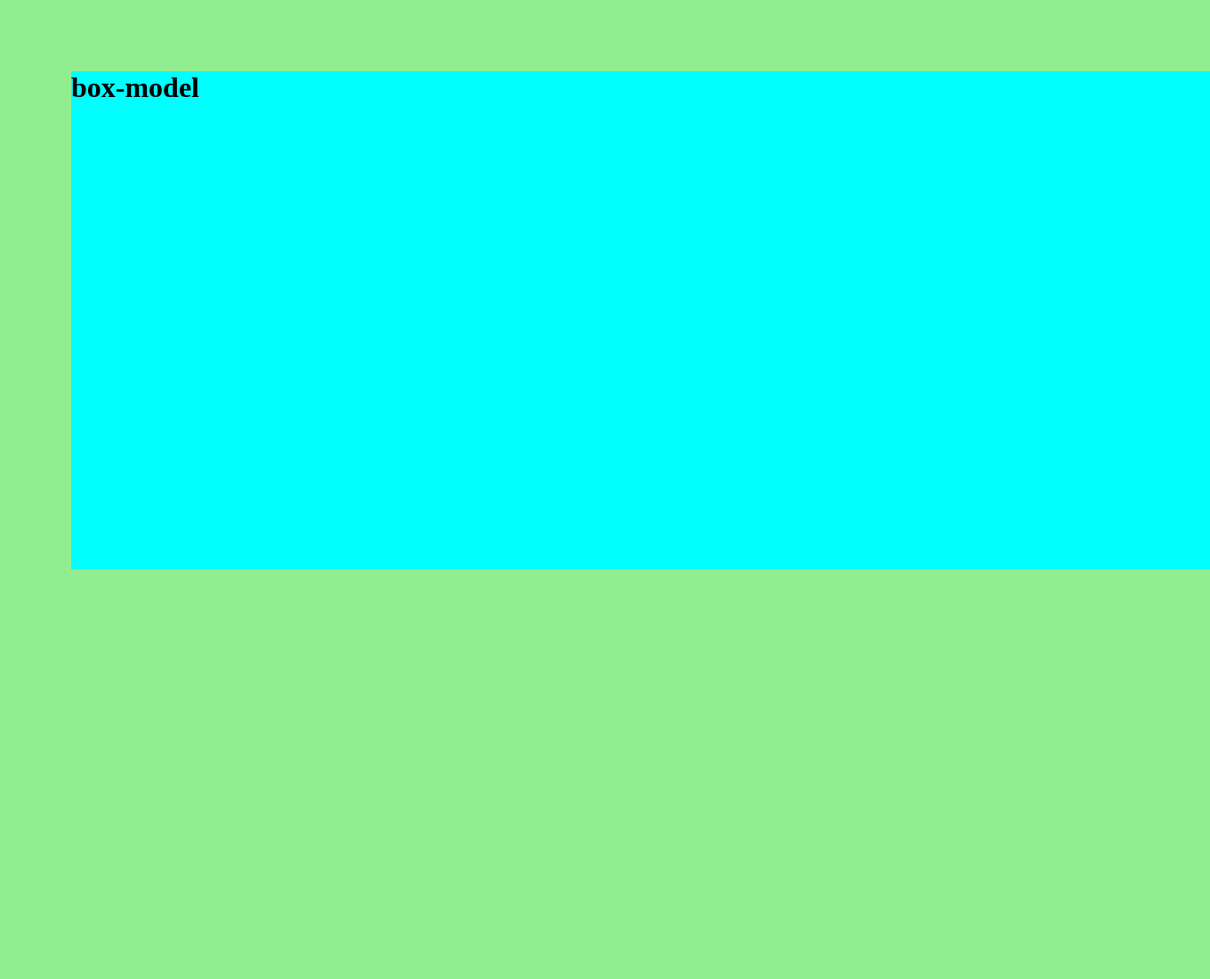
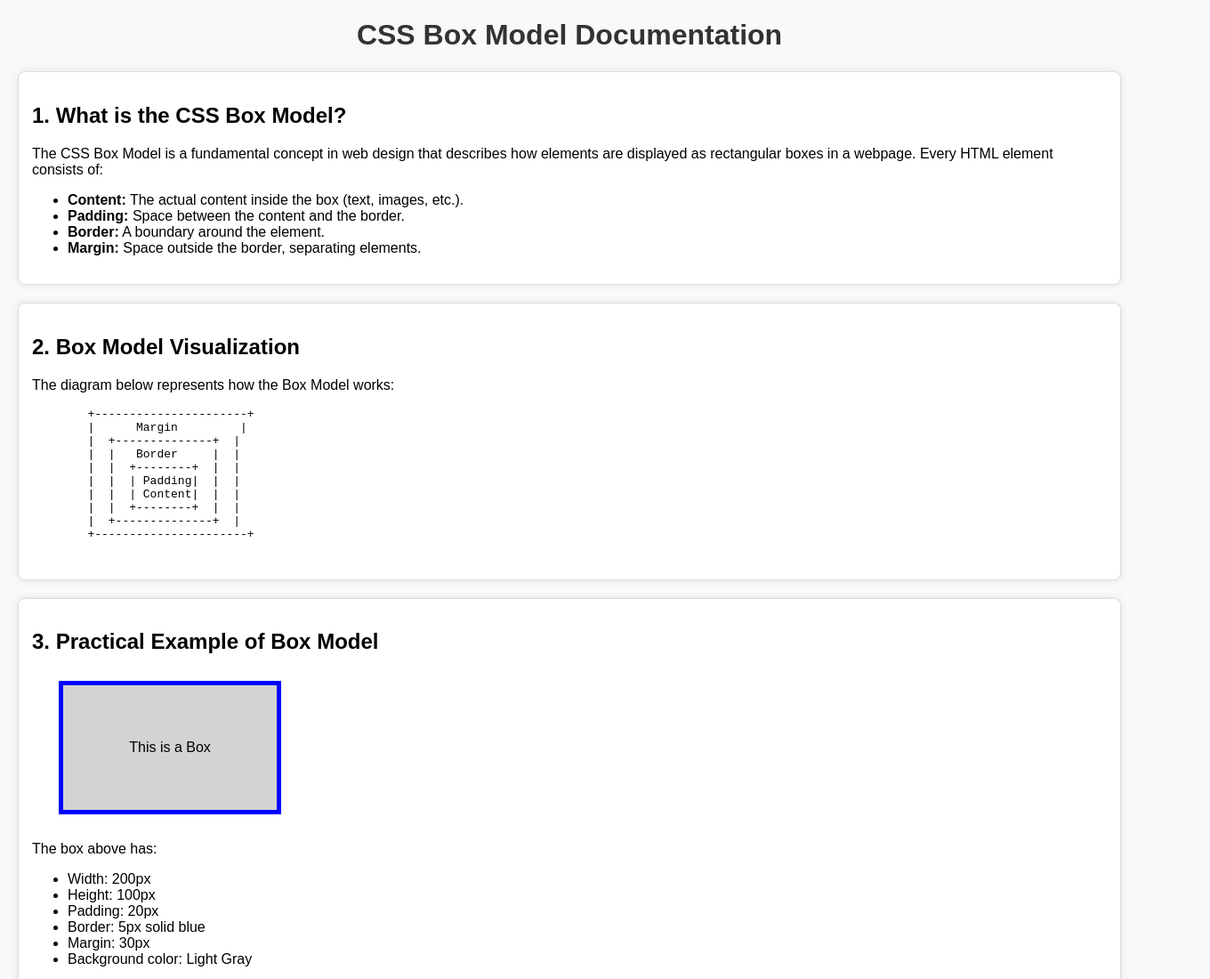
Before and after one commit to azzayshakya/Css_learning, a plain HTML site: page Learn-2.0/box-model/index.html in a window 1280 px wide. Shown: the top 1100 px of the page at 89% size, 1360 px wide, since content can reach past the window. Before the commit the page ends 800 px from the top, so only its background shows below. Drawn offline with Linux system fonts and the light colour scheme.

Commit message:
learn :  learning box-model

```diff
--- a/Learn-2.0/box-model/index.html
+++ b/Learn-2.0/box-model/index.html
@@ -1,21 +1,90 @@
 <!DOCTYPE html>
 <html lang="en">
-
 <head>
     <meta charset="UTF-8">
     <meta name="viewport" content="width=device-width, initial-scale=1.0">
-    <title>Document</title>
+    <title>CSS Box Model Documentation</title>
     <link rel="stylesheet" href="./style.css">
+</head>
+<body>
 
-    <!-- box model is a combination of the content , padding , border , margin  -->
-</head>
+    <h1>CSS Box Model Documentation</h1>
 
-<body>
-    <div class="box-model">
-        <h1>box-model</h1>
+    <!-- Section 1: Introduction -->
+    <section class="section">
+        <h2>1. What is the CSS Box Model?</h2>
+        <p>
+            The CSS Box Model is a fundamental concept in web design that describes how elements
+            are displayed as rectangular boxes in a webpage. Every HTML element consists of:
+        </p>
+        <ul>
+            <li><strong>Content:</strong> The actual content inside the box (text, images, etc.).</li>
+            <li><strong>Padding:</strong> Space between the content and the border.</li>
+            <li><strong>Border:</strong> A boundary around the element.</li>
+            <li><strong>Margin:</strong> Space outside the border, separating elements.</li>
+        </ul>
+    </section>
 
-    </div>
+    <!-- Section 2: Box Model Visualization -->
+    <section class="section">
+        <h2>2. Box Model Visualization</h2>
+        <p>
+            The diagram below represents how the Box Model works:
+        </p>
+        <pre>
+        +----------------------+
+        |      Margin         |
+        |  +--------------+  |
+        |  |   Border     |  |
+        |  |  +--------+  |  |
+        |  |  | Padding|  |  |
+        |  |  | Content|  |  |
+        |  |  +--------+  |  |
+        |  +--------------+  |
+        +----------------------+
+        </pre>
+    </section>
+
+    <!-- Section 3: Box Model Example -->
+    <section class="section">
+        <h2>3. Practical Example of Box Model</h2>
+        <div class="box">This is a Box</div>
+        <p>
+            The box above has:
+            <ul>
+                <li>Width: 200px</li>
+                <li>Height: 100px</li>
+                <li>Padding: 20px</li>
+                <li>Border: 5px solid blue</li>
+                <li>Margin: 30px</li>
+                <li>Background color: Light Gray</li>
+            </ul>
+        </p>
+    </section>
+
+    <!-- Section 4: Box Sizing -->
+    <section class="section">
+        <h2>4. Box Sizing</h2>
+        <p>
+            By default, the width and height apply only to the content. If padding and border are added,
+            the box grows in size. To prevent this, we use <strong>box-sizing: border-box;</strong> which includes padding and border within the specified width.
+        </p>
+        <div class="box box-sizing-example">Box with Border-Box</div>
+    </section>
+
+    <!-- Section 5: Centering an Element -->
+    <section class="section">
+        <h2>5. Centering an Element</h2>
+        <p>The box below is centered using <code>margin: auto;</code> and <code>text-align: center;</code></p>
+        <div class="centered-box">Centered Box</div>
+    </section>
+
+    <!-- Section 6: Responsive Box -->
+    <section class="section">
+        <h2>6. Responsive Box</h2>
+        <p>Resize the screen to see the box width change.</p>
+        <div class="responsive-box">Resize me!</div>
+    </section>
 
 </body>
-
 </html>
--- a/Learn-2.0/box-model/style.css
+++ b/Learn-2.0/box-model/style.css
@@ -1,22 +1,71 @@
-body{
-    background-color: lightgreen;
-
+/* General styles */
+body {
+    font-family: Arial, sans-serif;
+    margin: 20px;
+    background-color: #f8f9fa;
 }
 
-*{
-    padding: 0;
-    margin: 0;
+h1 {
+    text-align: center;
+    color: #333;
 }
-.box-model{
-    background-color: aqua;
-    margin: 5rem;
-    width: 100%;
-    height: 70vh;
 
+.section {
+    background-color: #fff;
+    padding: 15px;
+    margin-bottom: 20px;
+    border: 1px solid #ddd;
+    border-radius: 8px;
+    box-shadow: 0px 0px 10px rgba(0, 0, 0, 0.1);
+}
 
+/* Box Model Example */
+.box {
+    width: 200px;   /* Content width */
+    height: 100px;  /* Content height */
+
+    padding: 20px;  /* Space inside the box */
+    border: 5px solid blue;  /* Border thickness and color */
+    margin: 30px;   /* Space outside the box */
+
+    background-color: lightgray;
+    text-align: center;
+    line-height: 100px;
 }
-.box-model h1{
-    margin: auto;
-    width: auto;
-    height: auto;
+
+/* Box Sizing Example */
+.box-sizing-example {
+    box-sizing: border-box;
+    width: 200px;
+    padding: 20px;
+    border: 5px solid green;
+    background-color: lightyellow;
+    text-align: center;
 }
+
+/* Centering an Element */
+.centered-box {
+    width: 200px;
+    padding: 20px;
+    border: 5px solid red;
+    background-color: lightpink;
+    text-align: center;
+    margin: 20px auto;  /* Centering horizontally */
+}
+
+/* Responsive Box */
+.responsive-box {
+    width: 50%;
+    max-width: 300px;
+    padding: 20px;
+    border: 3px dashed orange;
+    background-color: lightblue;
+    text-align: center;
+}
+
+/* Responsive Styling */
+@media (max-width: 600px) {
+    .responsive-box {
+        width: 90%;
+    }
+}
```
